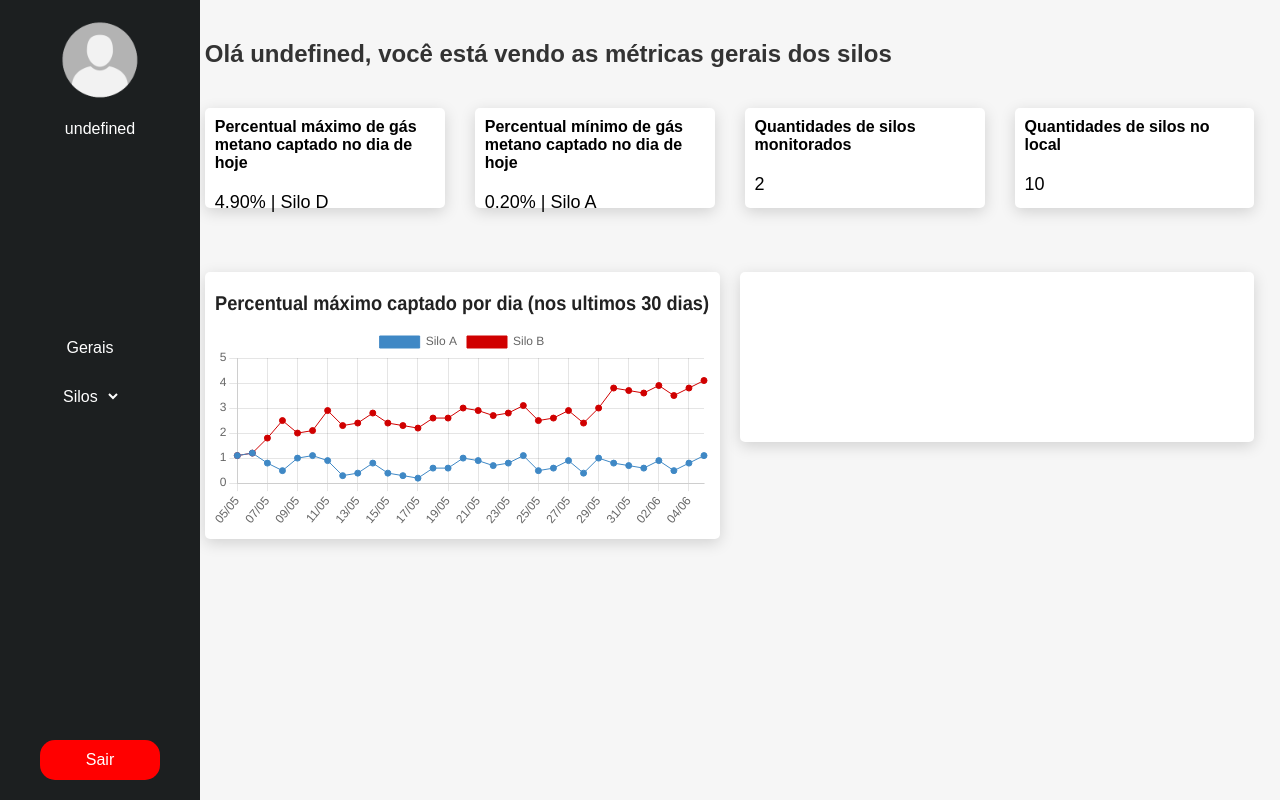
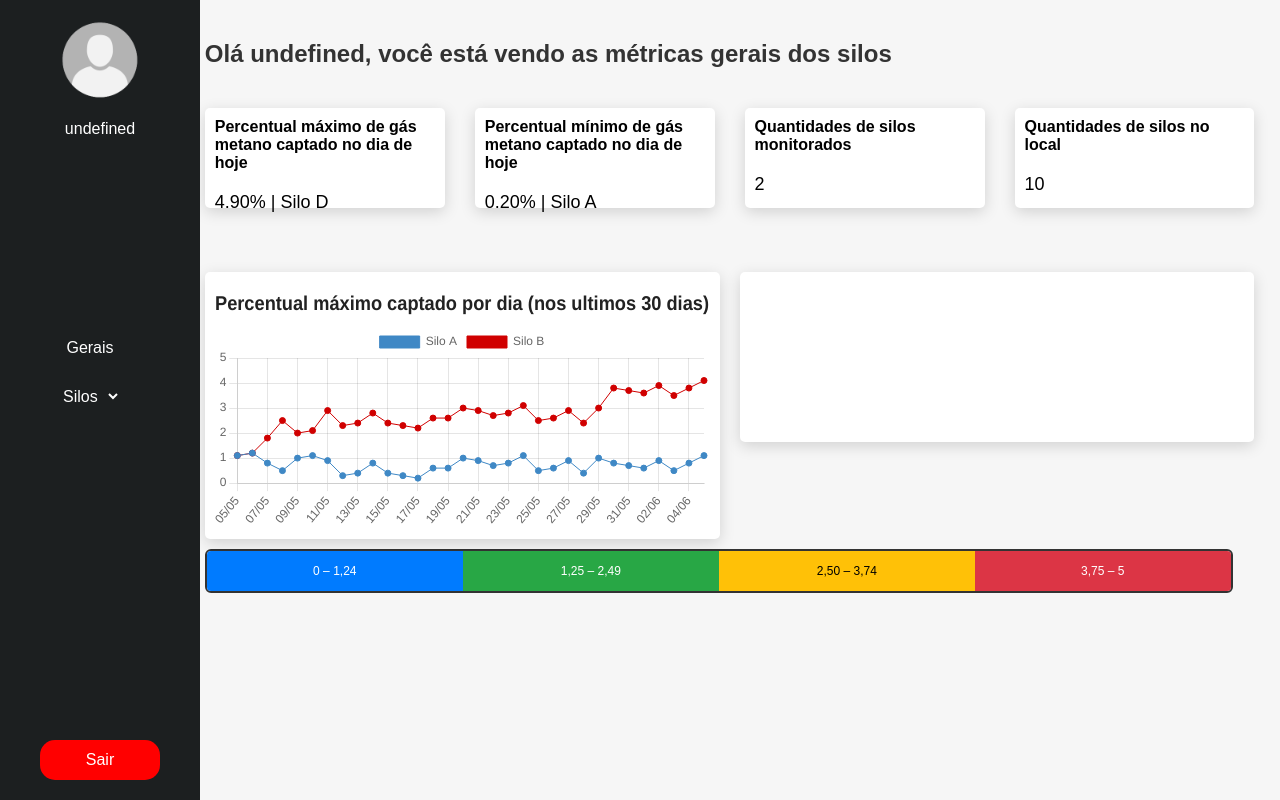
Before and after one commit to Pesquisa-e-Inovacao/Algoritmos, a website: page Osiris/public/dashboard.html in a window 1280 px wide. Drawn offline with nearby package versions, Linux system fonts and the light colour scheme; no server answers.

Commit message:
correção de itens dentro da dashboard e simulador

```diff
--- a/Osiris/public/css/style_dashboard.css
+++ b/Osiris/public/css/style_dashboard.css
@@ -161,3 +161,30 @@ body {
     width: 100%;
     height: 100%;
 }
+
+.line-container {
+  display: flex;
+  width: 80%;
+  height: 40px;
+  margin-left: 16%;
+  margin-top: 10px;
+  border: 2px solid #333;
+  border-radius: 6px;
+  overflow: hidden;
+  font-family: Arial, sans-serif;
+  font-size: 12px;
+  color: white;
+  text-align: center;
+}
+
+.range {
+  flex: 1;
+  display: flex;
+  align-items: center;
+  justify-content: center;
+}
+
+.blue { background-color: #007BFF; }     /* Azul */
+.green { background-color: #28A745; }    /* Verde */
+.yellow { background-color: #FFC107; color: #000; }  /* Amarelo */
+.red { background-color: #DC3545; }      /* Vermelho */
--- a/Osiris/public/dashboard.html
+++ b/Osiris/public/dashboard.html
@@ -7,7 +7,6 @@
     <title>Dashboard-Gerais</title>
     <script src="https://cdn.jsdelivr.net/npm/chart.js"></script>
     <link rel="stylesheet" href="./css/style_dashboard.css">
-
 </head>
 
 <body onload="obterDadosGrafico()">
@@ -100,6 +99,15 @@
         </div>
 
     </main>
+
+    <footer>
+        <div class="line-container">
+  <div class="range blue" title="0 – 1,24">0 – 1,24</div>
+  <div class="range green" title="1,25 – 2,49">1,25 – 2,49</div>
+  <div class="range yellow" title="2,50 – 3,74">2,50 – 3,74</div>
+  <div class="range red" title="3,75 – 5">3,75 – 5</div>
+</div>
+    </footer>
 
 </body>
 
```
Also changed, not shown: Osiris/public/simulador.html (+8 -6 lines).
